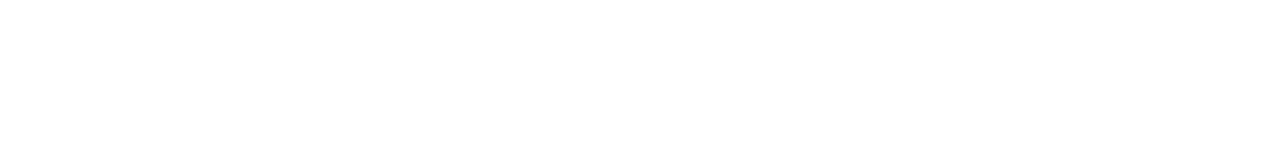
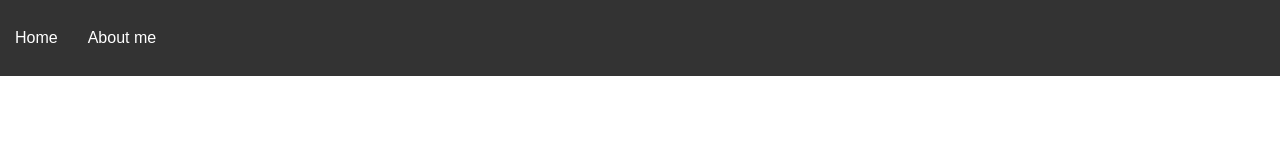
Before and after one commit to Hahatek/Portfolio, a plain HTML site: page index.html in a window 1280 px wide. Drawn offline with Linux system fonts and the light colour scheme.

Commit message:
Dodanie małych zmian

```diff
--- a/index.html
+++ b/index.html
@@ -1,11 +1,34 @@
 <!DOCTYPE html>
 <html lang="en">
+
 <head>
     <meta charset="UTF-8">
     <meta name="viewport" content="width=device-width, initial-scale=1.0">
+    <link rel="stylesheet" href="src/style.css">
     <title>Document</title>
 </head>
+
 <body>
 
+    <header>
+        <nav>
+            <ul>
+                <li>Home</li>
+                <li>About me</li>
+                <li></li>
+                <li></li>
+            </ul>
+        </nav>
+    </header>
+
+    <main>
+
+    </main>
+
+    <footer>
+
+    </footer>
+
 </body>
+
 </html>
--- a/src/style.css
+++ b/src/style.css
@@ -0,0 +1,37 @@
+* {
+    margin: 0;
+    padding: 0;
+}
+
+body {
+    font-family: Arial, sans-serif;
+    line-height: 1.6;
+}
+
+header {
+    background: #333;
+    color: #fff;
+    padding: 10px 0;
+    text-align: center;
+}
+
+nav {
+
+    ul {
+        list-style: none;
+        display: flex;
+        flex-direction: row;
+
+        li {
+            padding: 5px;
+            margin: 10px;
+
+            &:hover {
+                background: #555;
+                cursor: pointer;
+                transition: background 0.3s ease;
+                border-radius: 5px;
+            }
+        }
+    }
+}
```
